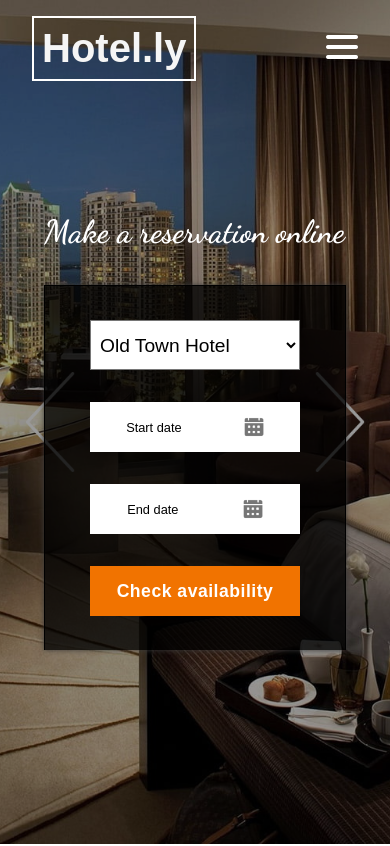
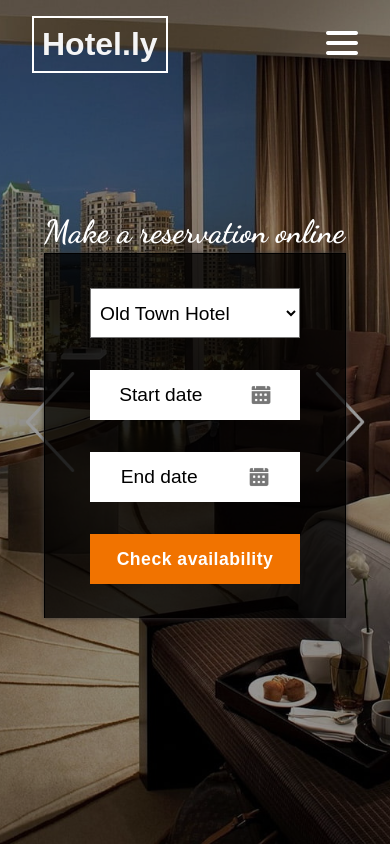
Before and after one commit to ItsMeCineQ/hotel_web_react_v2, a React (Create React App) app: page / in a window 390 px wide. Shown: the top 846 px of the page. Built offline with nearby package versions, Linux system fonts and the light colour scheme.

Commit message:
Changed a few CSS things

```diff
--- a/src/css/availability.css
+++ b/src/css/availability.css
@@ -74,6 +74,7 @@
 
   .form--submit:hover{
     cursor: pointer;
+    background-color: #f17400b0;
   }
 
   .form--submit img{
@@ -138,8 +139,9 @@
 
   @media only screen and (max-width: 420px){
    .book--container{
-    border: none;
-    margin: 0;
+      border: none;
+      margin: 0;
+      padding: 0;
    }
 
   }
--- a/src/css/footer.css
+++ b/src/css/footer.css
@@ -38,7 +38,7 @@ footer{
       padding: 0.5rem;
     }
 
-    p{
+    footer p{
       font-size: 0.8rem;
     }
   }
--- a/src/css/header.css
+++ b/src/css/header.css
@@ -110,9 +110,13 @@ header{
 
   @media only screen and (max-width: 610px){
 
+    .header--logo{
+      font-size: 2rem;
+    }
+
     .nav--links{
       width: 100vw;
-      height: 100vh;
+      min-height: 100vh;
       top: 0;
       background-color: #000000b9;
       backdrop-filter: blur(5px);
```
